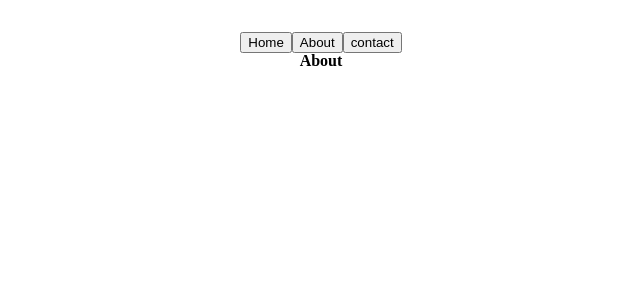
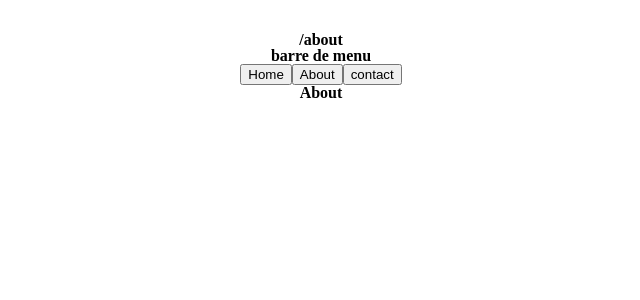
Before and after one commit to GeremyColley/REACT-ROUTER, a React (Vite) app: page / in a window 1280 px wide. Both pictures are taken after a click on the button "About". Shown: the top 300 px of the page, without its empty margins (319-959 px from the left). Built offline with nearby package versions, Linux system fonts and the light colour scheme.

Commit message:
third commit

```diff
--- a/src/components/Header.jsx
+++ b/src/components/Header.jsx
@@ -7,6 +7,12 @@ const Header = () => {
     console.log(location.pathname);
     return (
         <div>
+            <h2>{location.pathname}</h2>
+            {location.pathname === "/" ? null :(
+                <div>
+                    <h1>barre de menu</h1>
+                </div>
+            )}
             <button onClick={() => {navigate("/");}}>Home</button>
             <button onClick={() => {navigate("/about");}}>About</button>
             <button onClick={() => {navigate("/contact");}}>contact</button>
```
